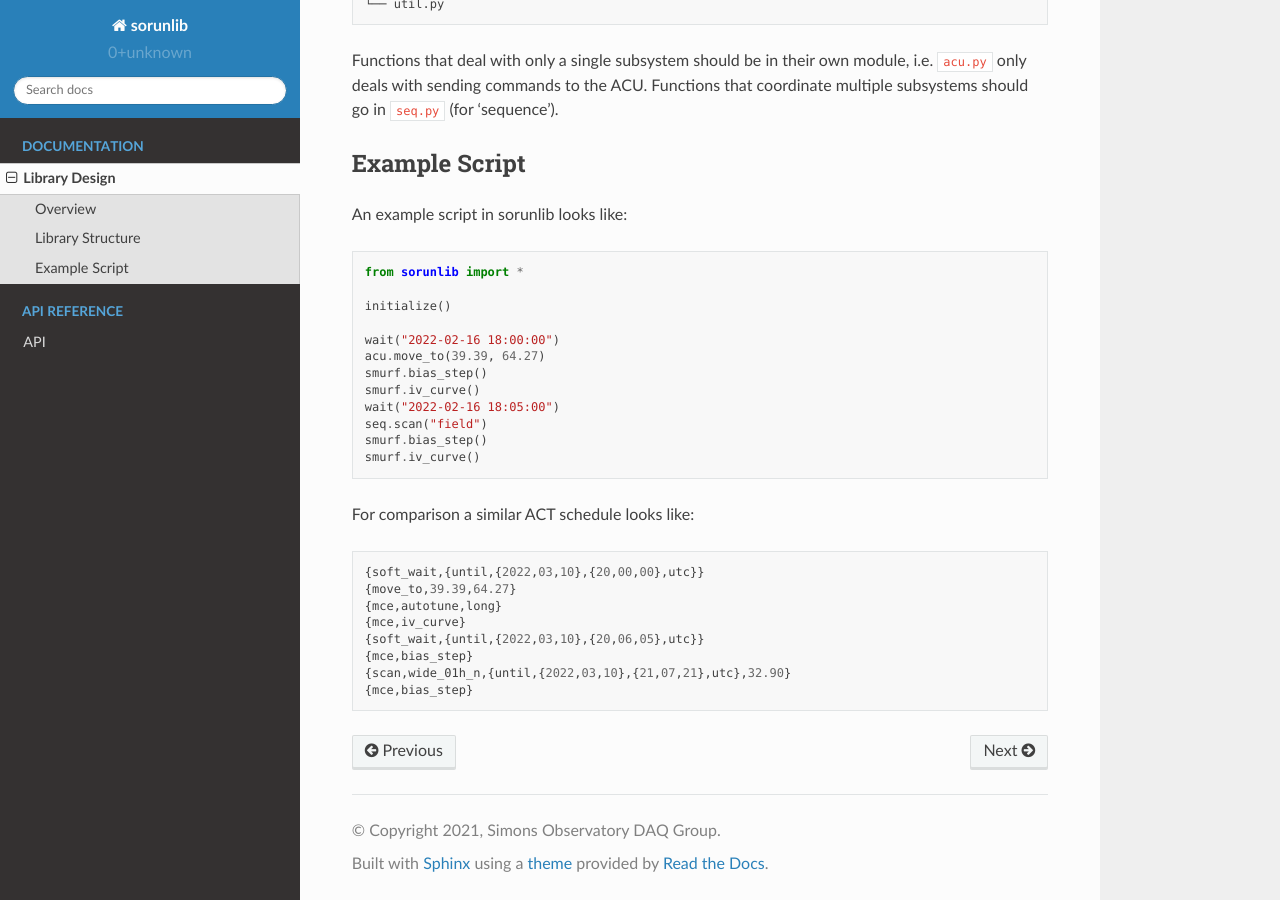
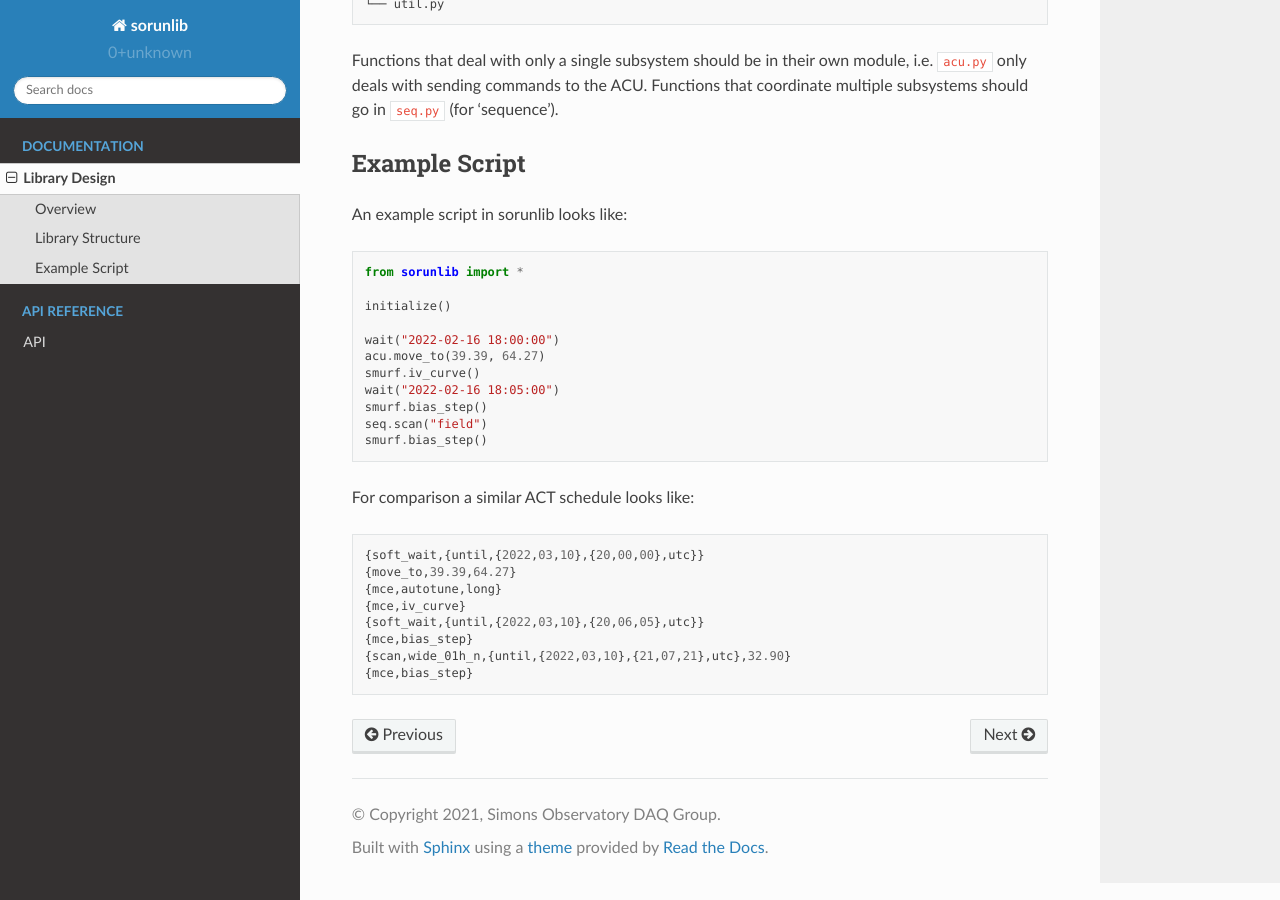
Before and after one commit to simonsobs/sorunlib, a Sphinx documentation site: the page built from docs/design.rst, in a window 1280 px wide and 900 px high, scrolled down 630 px. Built offline with Sphinx 7.4.7 and the Read the Docs theme 2.0.0, drawn with Linux system fonts in a browser that asks for light colours.

Commit message:
Properly order iv curves and bias steps in examples

```diff
--- a/docs/design.rst
+++ b/docs/design.rst
@@ -45,12 +45,11 @@ An example script in sorunlib looks like:
 
     wait("2022-02-16 18:00:00")
     acu.move_to(39.39, 64.27)
-    smurf.bias_step()
     smurf.iv_curve()
     wait("2022-02-16 18:05:00")
+    smurf.bias_step()
     seq.scan("field")
     smurf.bias_step()
-    smurf.iv_curve()
 
 
 For comparison a similar ACT schedule looks like:
```
Also changed, not shown: 1 other file.
